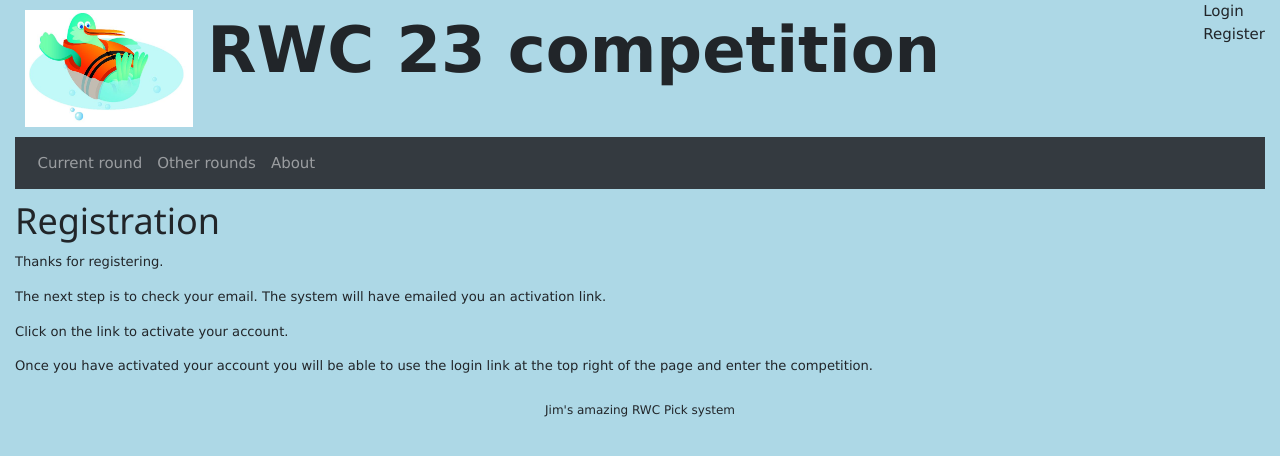
After one commit to Jimboeri/rwc19, a Django app: page /rwc23/regemail/ in a window 1280 px wide. The commit adds this page. Shown: the top 456 px of the page. Run offline with Django 3.2, Linux system fonts and the light colour scheme; some libraries are stand-ins or nearby versions.

Commit message:
Reg improvements

```diff
--- a/swim/rwc23/templates/accounts/email/activation_email.html
+++ b/swim/rwc23/templates/accounts/email/activation_email.html
@@ -6,7 +6,7 @@ Activation confirmation
 
 {% block email-body %}
 
-  <p>Hello!</p>
+  <p>Hello {{ user.first_name|capfirst }}!</p>
 
   <h1>Confirm your email address</h1>
 
--- a/swim/rwc23/templates/rwc23/base.html
+++ b/swim/rwc23/templates/rwc23/base.html
@@ -32,7 +32,7 @@
     <div class="container-fluid">
       <div id="logged_in">
         {% if user.is_authenticated %}
-          Hi {{ user.username|capfirst }} <a href="{% url 'rwc23:logout' %}">logout</a>
+          Hi {{ user.first_name|capfirst }} {{ user.last_name|capfirst }} <a href="{% url 'rwc23:logout' %}">logout</a>
         {% else %}
           <a href="{% url 'rwc23:login' %}">Login</a><br>
           <a href="{% url 'rwc23:signup' %}">Register</a>
--- /dev/null
+++ b/swim/rwc23/templates/rwc23/regEmail.html
@@ -0,0 +1,19 @@
+{% extends "rwc23/base.html" %}
+
+{% block pagerefresh %}<meta http-equiv="refresh" content="30">{% endblock %}
+
+{% block title %}
+Openwater swimmers RWC 2023 competition
+{% endblock %}
+
+{% block web-body %}
+
+<div id="reg">
+<h1>Registration</h1>
+<p>Thanks for registering.</p>
+<p>The next step is to check your email. The system will have emailed you an activation link.</p>
+<p>Click on the link to activate your account.</p>
+<p>Once you have activated your account you will be able to use the <a href="{% url 'rwc23:login' %}">login</a> link at the top right of the page and enter the competition.</p>
+</div>
+
+{% endblock %}
--- a/swim/rwc23/urls.py
+++ b/swim/rwc23/urls.py
@@ -28,6 +28,7 @@ urlpatterns = [
     path("logout/", views.logout, name="logout"),
     path("login/", views.login, name="login"),
     path("signup/", views.signup, name="signup"),
+    path("regemail/", views.regEmail, name="regEmail"),
     path(
         "activate/(<uidb64>[0-9A-Za-z_\-]+)/(<token>[0-9A-Za-z]{1,13}-[0-9A-Za-z]{1,20})/",
         views.activate_account,
--- a/swim/rwc23/views.py
+++ b/swim/rwc23/views.py
@@ -86,9 +86,9 @@ def currRound(request):  # RWC23 OK
             rnd.save()
 
     currRound = Round.objects.filter(status="C").first()
-    currPlayerRound = PlayerRound.objects.filter(
+    currPlayerRound, create = PlayerRound.objects.get_or_create(
         player=request.user, round=currRound
-    ).first()
+    )
     # ensure all games have a prediction
     for g in currRound.game_set.all():
         Prediction.objects.get_or_create(playerRound=currPlayerRound, game=g)
@@ -386,13 +386,15 @@ def adminUserDetail(request, player_id):  # RWC23 OK
         userForm = adminUserForm(request.POST, instance=player)
         profileForm = adminProfileForm(request.POST, instance=profile)
 
-        if userForm.is_valid() and profileForm.is_valid(): # and fRounds.is_valid():
+        if userForm.is_valid() and profileForm.is_valid():  # and fRounds.is_valid():
             userForm.save()
             profileForm.save()
 
             return HttpResponseRedirect(reverse("rwc23:adminUsers"))
         else:
-            logging.debug(f"Invalid response userForm: {userForm.is_valid()} profileForm: {profileForm.is_valid()}")
+            logging.debug(
+                f"Invalid response userForm: {userForm.is_valid()} profileForm: {profileForm.is_valid()}"
+            )
 
     # if a GET (or any other method) we'll create a blank form
     else:
@@ -400,6 +402,7 @@ def adminUserDetail(request, player_id):  # RWC23 OK
         profileForm = adminProfileForm(instance=profile)
     context = {"player": player, "userForm": userForm, "profileForm": profileForm}
     return render(request, "rwc23/adminPlayerDets.html", context)
+
 
 @login_required
 def adminUserPayment(request, player_id):  # RWC23 OK
@@ -411,9 +414,11 @@ def adminUserPayment(request, player_id):  # RWC23 OK
 
     player = get_object_or_404(User, id=player_id)
 
-    #RoundFormSet = modelformset_factory(PlayerRound, form=adminPlayerRoundForm, extra=0)
-    RoundFormSet = modelformset_factory(PlayerRound, fields=['paid', 'paidAmount'], extra=0)
-    rndQuerySet=PlayerRound.objects.filter(player=player)
+    # RoundFormSet = modelformset_factory(PlayerRound, form=adminPlayerRoundForm, extra=0)
+    RoundFormSet = modelformset_factory(
+        PlayerRound, fields=["paid", "paidAmount"], extra=0
+    )
+    rndQuerySet = PlayerRound.objects.filter(player=player)
 
     logging.debug(f"Number of rounds {len(rndQuerySet)}")
 
@@ -432,7 +437,6 @@ def adminUserPayment(request, player_id):  # RWC23 OK
         fRounds = RoundFormSet(queryset=rndQuerySet)
     context = {"player": player, "formset": fRounds}
     return render(request, "rwc23/adminPlayerPayment.html", context)
-
 
 
 def login(request):  # checked for rwc23
@@ -460,6 +464,10 @@ def logout(request):  # checked for rwc23
     return render(request, "accounts/logout.html")
 
 
+def regEmail(request):  # checked for rwc23
+    return render(request, "rwc23/regEmail.html")
+
+
 def signup(request):  # checked for rwc23
     if request.user.is_authenticated:
         return redirect("rwc23:index")
@@ -471,7 +479,7 @@ def signup(request):  # checked for rwc23
             messages.success(
                 request, "Account created successfully, please check your email"
             )
-            return redirect("rwc23:login")
+            return redirect("rwc23:regEmail")
 
     else:
         f = CustomUserCreationForm()
```
